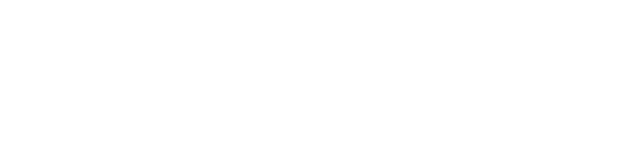
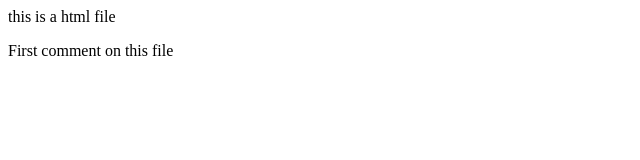
Before and after one commit to mashaabmunaf/Mashaab-Andrew, a plain HTML site: page index.html in a window 1280 px wide. Shown: the whole page, without its empty margins (0-640 px from the left). Drawn offline with Linux system fonts and the light colour scheme.

Commit message:
Added tags to body of index.html

```diff
--- a/index.html
+++ b/index.html
@@ -8,7 +8,8 @@
 </head>
 
 <body>
-
+    <header>this is a html file</header>
+    <p>First comment on this file </p>
 </body>
 
 </html>
```
